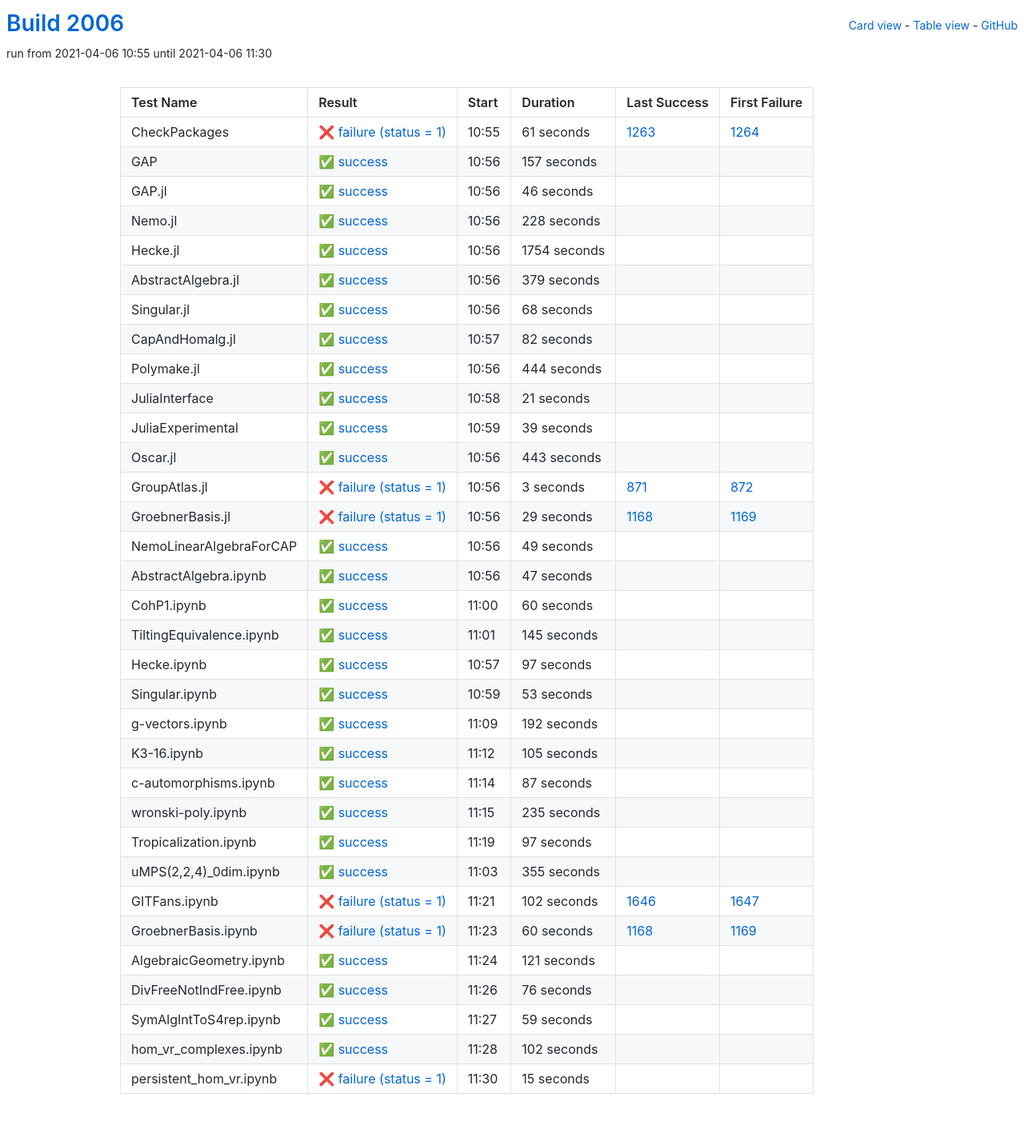
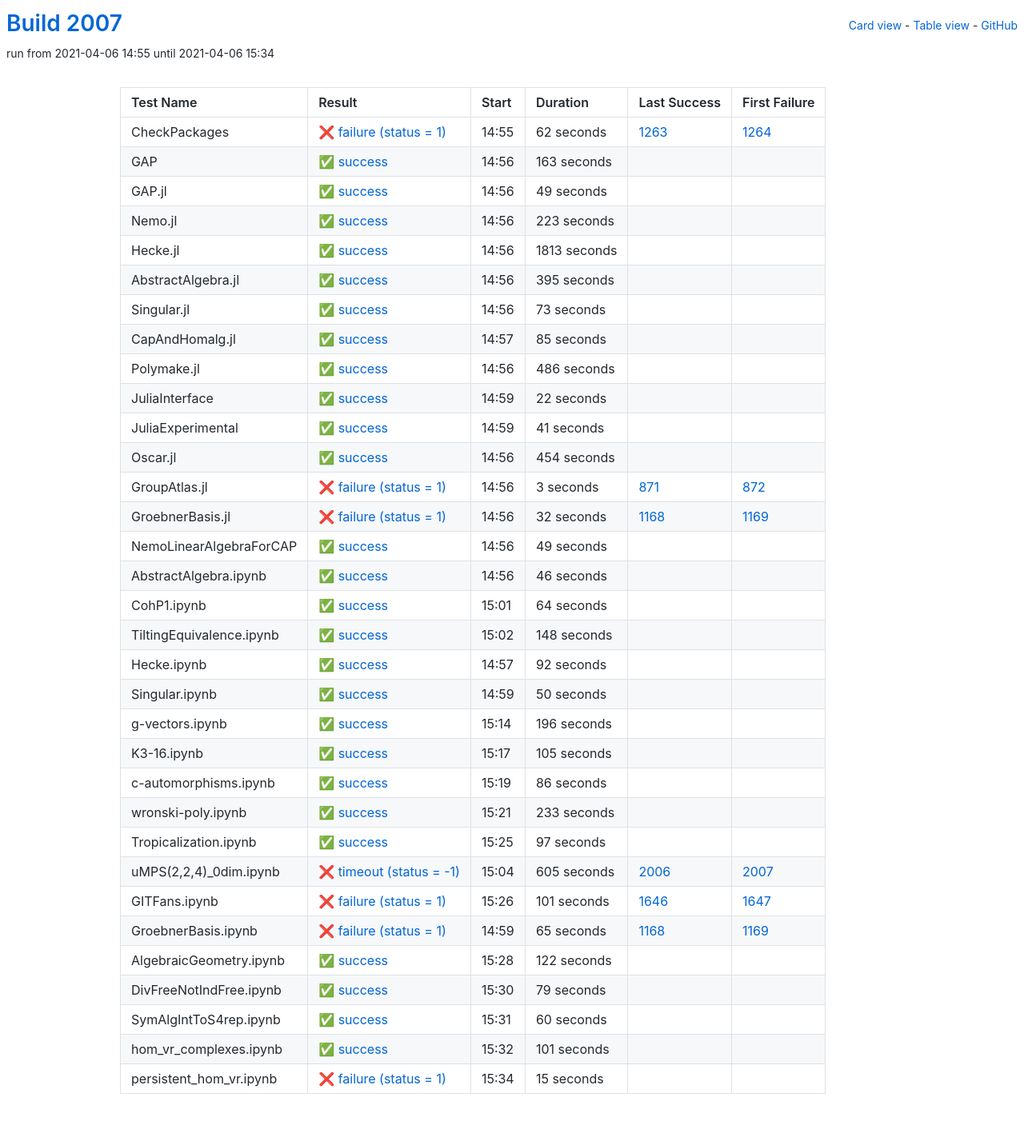
Before and after one commit to oscar-system/oscar-ci-status-stable, a Jekyll site: the page built from table.html, in a window 1280 px wide. Shown: the whole page at 80% size. Built offline with Jekyll 4.4.1, drawn with Linux system fonts in a browser that asks for light colours.

Commit message:
Build #2007

```diff
--- a/_data/ci.yml
+++ b/_data/ci.yml
@@ -1,6 +1,6 @@
 ---
-build: 2006
-build_url: https://oscarci.mathematik.uni-kl.de/job/oscar-stable/2006/
+build: 2007
+build_url: https://oscarci.mathematik.uni-kl.de/job/oscar-stable/2007/
 job: oscar-stable
 organization: oscar-system
 repo: oscar-ci-status-stable
@@ -8,152 +8,152 @@ repourl: https://github.com/oscar-system/oscar-ci-status-stable
 tests:
 - name: CheckPackages
   id: checkpackages
-  log: https://oscarci.mathematik.uni-kl.de/job/oscar-stable/2006/artifact/logs/build-2006/CheckPackages.log
-  start: 2021-04-06 10:55
+  log: https://oscarci.mathematik.uni-kl.de/job/oscar-stable/2007/artifact/logs/build-2007/CheckPackages.log
+  start: 2021-04-06 14:55
   success: false
   exitcode: 1
   status: failure
-  duration: 61
+  duration: 62
   last_success: 1263
   last_success_url: https://oscarci.mathematik.uni-kl.de/job/oscar-stable/1263/
   first_failure: 1264
   first_failure_url: https://oscarci.mathematik.uni-kl.de/job/oscar-stable/1264/
 - name: GAP
   id: gap
-  log: https://oscarci.mathematik.uni-kl.de/job/oscar-stable/2006/artifact/logs/build-2006/GAP.log
-  start: 2021-04-06 10:56
+  log: https://oscarci.mathematik.uni-kl.de/job/oscar-stable/2007/artifact/logs/build-2007/GAP.log
+  start: 2021-04-06 14:56
   success: true
   exitcode: 0
   status: success
-  duration: 157
+  duration: 163
   last_success: false
   last_success_url:
   first_failure: false
   first_failure_url:
 - name: GAP.jl
   id: gap-jl
-  log: https://oscarci.mathematik.uni-kl.de/job/oscar-stable/2006/artifact/logs/build-2006/GAP.jl.log
-  start: 2021-04-06 10:56
+  log: https://oscarci.mathematik.uni-kl.de/job/oscar-stable/2007/artifact/logs/build-2007/GAP.jl.log
+  start: 2021-04-06 14:56
   success: true
   exitcode: 0
   status: success
-  duration: 46
+  duration: 49
   last_success: false
   last_success_url:
   first_failure: false
   first_failure_url:
 - name: Nemo.jl
   id: nemo-jl
-  log: https://oscarci.mathematik.uni-kl.de/job/oscar-stable/2006/artifact/logs/build-2006/Nemo.jl.log
-  start: 2021-04-06 10:56
+  log: https://oscarci.mathematik.uni-kl.de/job/oscar-stable/2007/artifact/logs/build-2007/Nemo.jl.log
+  start: 2021-04-06 14:56
   success: true
   exitcode: 0
   status: success
-  duration: 228
+  duration: 223
   last_success: false
   last_success_url:
   first_failure: false
   first_failure_url:
 - name: Hecke.jl
   id: hecke-jl
-  log: https://oscarci.mathematik.uni-kl.de/job/oscar-stable/2006/artifact/logs/build-2006/Hecke.jl.log
-  start: 2021-04-06 10:56
+  log: https://oscarci.mathematik.uni-kl.de/job/oscar-stable/2007/artifact/logs/build-2007/Hecke.jl.log
+  start: 2021-04-06 14:56
   success: true
   exitcode: 0
   status: success
-  duration: 1754
+  duration: 1813
   last_success: false
   last_success_url:
   first_failure: false
   first_failure_url:
 - name: AbstractAlgebra.jl
   id: abstractalgebra-jl
-  log: https://oscarci.mathematik.uni-kl.de/job/oscar-stable/2006/artifact/logs/build-2006/AbstractAlgebra.jl.log
-  start: 2021-04-06 10:56
+  log: https://oscarci.mathematik.uni-kl.de/job/oscar-stable/2007/artifact/logs/build-2007/AbstractAlgebra.jl.log
+  start: 2021-04-06 14:56
   success: true
   exitcode: 0
   status: success
-  duration: 379
+  duration: 395
   last_success: false
   last_success_url:
   first_failure: false
   first_failure_url:
 - name: Singular.jl
   id: singular-jl
-  log: https://oscarci.mathematik.uni-kl.de/job/oscar-stable/2006/artifact/logs/build-2006/Singular.jl.log
-  start: 2021-04-06 10:56
+  log: https://oscarci.mathematik.uni-kl.de/job/oscar-stable/2007/artifact/logs/build-2007/Singular.jl.log
+  start: 2021-04-06 14:56
   success: true
   exitcode: 0
   status: success
-  duration: 68
+  duration: 73
   last_success: false
   last_success_url:
   first_failure: false
   first_failure_url:
 - name: CapAndHomalg.jl
   id: capandhomalg-jl
-  log: https://oscarci.mathematik.uni-kl.de/job/oscar-stable/2006/artifact/logs/build-2006/CapAndHomalg.jl.log
-  start: 2021-04-06 10:57
+  log: https://oscarci.mathematik.uni-kl.de/job/oscar-stable/2007/artifact/logs/build-2007/CapAndHomalg.jl.log
+  start: 2021-04-06 14:57
   success: true
   exitcode: 0
   status: success
-  duration: 82
+  duration: 85
   last_success: false
   last_success_url:
   first_failure: false
   first_failure_url:
 - name: Polymake.jl
   id: polymake-jl
-  log: https://oscarci.mathematik.uni-kl.de/job/oscar-stable/2006/artifact/logs/build-2006/Polymake.jl.log
-  start: 2021-04-06 10:56
+  log: https://oscarci.mathematik.uni-kl.de/job/oscar-stable/2007/artifact/logs/build-2007/Polymake.jl.log
+  start: 2021-04-06 14:56
   success: true
   exitcode: 0
   status: success
-  duration: 444
+  duration: 486
   last_success: false
   last_success_url:
   first_failure: false
   first_failure_url:
 - name: JuliaInterface
   id: juliainterface
-  log: https://oscarci.mathematik.uni-kl.de/job/oscar-stable/2006/artifact/logs/build-2006/JuliaInterface.log
-  start: 2021-04-06 10:58
+  log: https://oscarci.mathematik.uni-kl.de/job/oscar-stable/2007/artifact/logs/build-2007/JuliaInterface.log
+  start: 2021-04-06 14:59
   success: true
   exitcode: 0
   status: success
-  duration: 21
+  duration: 22
   last_success: false
   last_success_url:
   first_failure: false
   first_failure_url:
 - name: JuliaExperimental
   id: juliaexperimental
-  log: https://oscarci.mathematik.uni-kl.de/job/oscar-stable/2006/artifact/logs/build-2006/JuliaExperimental.log
-  start: 2021-04-06 10:59
+  log: https://oscarci.mathematik.uni-kl.de/job/oscar-stable/2007/artifact/logs/build-2007/JuliaExperimental.log
+  start: 2021-04-06 14:59
   success: true
   exitcode: 0
   status: success
-  duration: 39
+  duration: 41
   last_success: false
   last_success_url:
   first_failure: false
   first_failure_url:
 - name: Oscar.jl
   id: oscar-jl
-  log: https://oscarci.mathematik.uni-kl.de/job/oscar-stable/2006/artifact/logs/build-2006/Oscar.jl.log
-  start: 2021-04-06 10:56
+  log: https://oscarci.mathematik.uni-kl.de/job/oscar-stable/2007/artifact/logs/build-2007/Oscar.jl.log
+  start: 2021-04-06 14:56
   success: true
   exitcode: 0
   status: success
-  duration: 443
+  duration: 454
   last_success: false
   last_success_url:
   first_failure: false
   first_failure_url:
 - name: GroupAtlas.jl
   id: groupatlas-jl
-  log: https://oscarci.mathematik.uni-kl.de/job/oscar-stable/2006/artifact/logs/build-2006/GroupAtlas.jl.log
-  start: 2021-04-06 10:56
+  log: https://oscarci.mathematik.uni-kl.de/job/oscar-stable/2007/artifact/logs/build-2007/GroupAtlas.jl.log
+  start: 2021-04-06 14:56
   success: false
   exitcode: 1
   status: failure
@@ -164,20 +164,20 @@ tests:
   first_failure_url: https://oscarci.mathematik.uni-kl.de/job/oscar-stable/872/
 - name: GroebnerBasis.jl
   id: groebnerbasis-jl
-  log: https://oscarci.mathematik.uni-kl.de/job/oscar-stable/2006/artifact/logs/build-2006/GroebnerBasis.jl.log
-  start: 2021-04-06 10:56
+  log: https://oscarci.mathematik.uni-kl.de/job/oscar-stable/2007/artifact/logs/build-2007/GroebnerBasis.jl.log
+  start: 2021-04-06 14:56
   success: false
   exitcode: 1
   status: failure
-  duration: 29
+  duration: 32
   last_success: 1168
   last_success_url: https://oscarci.mathematik.uni-kl.de/job/oscar-stable/1168/
   first_failure: 1169
   first_failure_url: https://oscarci.mathematik.uni-kl.de/job/oscar-stable/1169/
 - name: NemoLinearAlgebraForCAP
   id: nemolinearalgebraforcap
-  log: https://oscarci.mathematik.uni-kl.de/job/oscar-stable/2006/artifact/logs/build-2006/NemoLinearAlgebraForCAP.log
-  start: 2021-04-06 10:56
+  log: https://oscarci.mathematik.uni-kl.de/job/oscar-stable/2007/artifact/logs/build-2007/NemoLinearAlgebraForCAP.log
+  start: 2021-04-06 14:56
   success: true
   exitcode: 0
   status: success
@@ -188,80 +188,80 @@ tests:
   first_failure_url:
 - name: AbstractAlgebra.ipynb
   id: abstractalgebra-ipynb
-  log: https://oscarci.mathematik.uni-kl.de/job/oscar-stable/2006/artifact/logs/build-2006/AbstractAlgebra.ipynb.log
-  start: 2021-04-06 10:56
+  log: https://oscarci.mathematik.uni-kl.de/job/oscar-stable/2007/artifact/logs/build-2007/AbstractAlgebra.ipynb.log
+  start: 2021-04-06 14:56
   success: true
   exitcode: 0
   status: success
-  duration: 47
+  duration: 46
   last_success: false
   last_success_url:
   first_failure: false
   first_failure_url:
 - name: CohP1.ipynb
   id: cohp1-ipynb
-  log: https://oscarci.mathematik.uni-kl.de/job/oscar-stable/2006/artifact/logs/build-2006/CohP1.ipynb.log
-  start: 2021-04-06 11:00
+  log: https://oscarci.mathematik.uni-kl.de/job/oscar-stable/2007/artifact/logs/build-2007/CohP1.ipynb.log
+  start: 2021-04-06 15:01
   success: true
   exitcode: 0
   status: success
-  duration: 60
+  duration: 64
   last_success: false
   last_success_url:
   first_failure: false
   first_failure_url:
 - name: TiltingEquivalence.ipynb
   id: tiltingequivalence-ipynb
-  log: https://oscarci.mathematik.uni-kl.de/job/oscar-stable/2006/artifact/logs/build-2006/TiltingEquivalence.ipynb.log
-  start: 2021-04-06 11:01
+  log: https://oscarci.mathematik.uni-kl.de/job/oscar-stable/2007/artifact/logs/build-2007/TiltingEquivalence.ipynb.log
+  start: 2021-04-06 15:02
   success: true
   exitcode: 0
   status: success
-  duration: 145
+  duration: 148
   last_success: false
   last_success_url:
   first_failure: false
   first_failure_url:
 - name: Hecke.ipynb
   id: hecke-ipynb
-  log: https://oscarci.mathematik.uni-kl.de/job/oscar-stable/2006/artifact/logs/build-2006/Hecke.ipynb.log
-  start: 2021-04-06 10:57
+  log: https://oscarci.mathematik.uni-kl.de/job/oscar-stable/2007/artifact/logs/build-2007/Hecke.ipynb.log
+  start: 2021-04-06 14:57
   success: true
   exitcode: 0
   status: success
-  duration: 97
+  duration: 92
   last_success: false
   last_success_url:
   first_failure: false
   first_failure_url:
 - name: Singular.ipynb
   id: singular-ipynb
-  log: https://oscarci.mathematik.uni-kl.de/job/oscar-stable/2006/artifact/logs/build-2006/Singular.ipynb.log
-  start: 2021-04-06 10:59
+  log: https://oscarci.mathematik.uni-kl.de/job/oscar-stable/2007/artifact/logs/build-2007/Singular.ipynb.log
+  start: 2021-04-06 14:59
   success: true
   exitcode: 0
   status: success
-  duration: 53
+  duration: 50
   last_success: false
   last_success_url:
   first_failure: false
   first_failure_url:
 - name: g-vectors.ipynb
   id: g-vectors-ipynb
-  log: https://oscarci.mathematik.uni-kl.de/job/oscar-stable/2006/artifact/logs/build-2006/g-vectors.ipynb.log
-  start: 2021-04-06 11:09
+  log: https://oscarci.mathematik.uni-kl.de/job/oscar-stable/2007/artifact/logs/build-2007/g-vectors.ipynb.log
+  start: 2021-04-06 15:14
   success: true
   exitcode: 0
   status: success
-  duration: 192
+  duration: 196
   last_success: false
   last_success_url:
   first_failure: false
   first_failure_url:
 - name: K3-16.ipynb
   id: k3-16-ipynb
-  log: https://oscarci.mathematik.uni-kl.de/job/oscar-stable/2006/artifact/logs/build-2006/K3-16.ipynb.log
-  start: 2021-04-06 11:12
+  log: https://oscarci.mathematik.uni-kl.de/job/oscar-stable/2007/artifact/logs/build-2007/K3-16.ipynb.log
+  start: 2021-04-06 15:17
   success: true
   exitcode: 0
   status: success
@@ -272,32 +272,32 @@ tests:
   first_failure_url:
 - name: c-automorphisms.ipynb
   id: c-automorphisms-ipynb
-  log: https://oscarci.mathematik.uni-kl.de/job/oscar-stable/2006/artifact/logs/build-2006/c-automorphisms.ipynb.log
-  start: 2021-04-06 11:14
+  log: https://oscarci.mathematik.uni-kl.de/job/oscar-stable/2007/artifact/logs/build-2007/c-automorphisms.ipynb.log
+  start: 2021-04-06 15:19
   success: true
   exitcode: 0
   status: success
-  duration: 87
+  duration: 86
   last_success: false
   last_success_url:
   first_failure: false
   first_failure_url:
 - name: wronski-poly.ipynb
   id: wronski-poly-ipynb
-  log: https://oscarci.mathematik.uni-kl.de/job/oscar-stable/2006/artifact/logs/build-2006/wronski-poly.ipynb.log
-  start: 2021-04-06 11:15
+  log: https://oscarci.mathematik.uni-kl.de/job/oscar-stable/2007/artifact/logs/build-2007/wronski-poly.ipynb.log
+  start: 2021-04-06 15:21
   success: true
   exitcode: 0
   status: success
-  duration: 235
+  duration: 233
   last_success: false
   last_success_url:
   first_failure: false
   first_failure_url:
 - name: Tropicalization.ipynb
   id: tropicalization-ipynb
-  log: https://oscarci.mathematik.uni-kl.de/job/oscar-stable/2006/artifact/logs/build-2006/Tropicalization.ipynb.log
-  start: 2021-04-06 11:19
+  log: https://oscarci.mathematik.uni-kl.de/job/oscar-stable/2007/artifact/logs/build-2007/Tropicalization.ipynb.log
+  start: 2021-04-06 15:25
   success: true
   exitcode: 0
   status: success
@@ -308,92 +308,92 @@ tests:
   first_failure_url:
 - name: uMPS(2,2,4)_0dim.ipynb
   id: umps-2-2-4-0dim-ipynb
-  log: https://oscarci.mathematik.uni-kl.de/job/oscar-stable/2006/artifact/logs/build-2006/uMPS-2-2-4-_0dim.ipynb.log
-  start: 2021-04-06 11:03
-  success: true
-  exitcode: 0
-  status: success
-  duration: 355
-  last_success: false
-  last_success_url:
-  first_failure: false
-  first_failure_url:
+  log: https://oscarci.mathematik.uni-kl.de/job/oscar-stable/2007/artifact/logs/build-2007/uMPS-2-2-4-_0dim.ipynb.log
+  start: 2021-04-06 15:04
+  success: false
+  exitcode: -1
+  status: timeout
+  duration: 605
+  last_success: 2006
+  last_success_url: https://oscarci.mathematik.uni-kl.de/job/oscar-stable/2006/
+  first_failure: 2007
+  first_failure_url: https://oscarci.mathematik.uni-kl.de/job/oscar-stable/2007/
 - name: GITFans.ipynb
   id: gitfans-ipynb
-  log: https://oscarci.mathematik.uni-kl.de/job/oscar-stable/2006/artifact/logs/build-2006/GITFans.ipynb.log
-  start: 2021-04-06 11:21
+  log: https://oscarci.mathematik.uni-kl.de/job/oscar-stable/2007/artifact/logs/build-2007/GITFans.ipynb.log
+  start: 2021-04-06 15:26
   success: false
   exitcode: 1
   status: failure
-  duration: 102
+  duration: 101
   last_success: 1646
   last_success_url: https://oscarci.mathematik.uni-kl.de/job/oscar-stable/1646/
   first_failure: 1647
   first_failure_url: https://oscarci.mathematik.uni-kl.de/job/oscar-stable/1647/
 - name: GroebnerBasis.ipynb
   id: groebnerbasis-ipynb
-  log: https://oscarci.mathematik.uni-kl.de/job/oscar-stable/2006/artifact/logs/build-2006/GroebnerBasis.ipynb.log
-  start: 2021-04-06 11:23
+  log: https://oscarci.mathematik.uni-kl.de/job/oscar-stable/2007/artifact/logs/build-2007/GroebnerBasis.ipynb.log
+  start: 2021-04-06 14:59
   success: false
   exitcode: 1
   status: failure
-  duration: 60
+  duration: 65
   last_success: 1168
   last_success_url: https://oscarci.mathematik.uni-kl.de/job/oscar-stable/1168/
   first_failure: 1169
   first_failure_url: https://oscarci.mathematik.uni-kl.de/job/oscar-stable/1169/
 - name: AlgebraicGeometry.ipynb
   id: algebraicgeometry-ipynb
-  log: https://oscarci.mathematik.uni-kl.de/job/oscar-stable/2006/artifact/logs/build-2006/AlgebraicGeometry.ipynb.log
-  start: 2021-04-06 11:24
+  log: https://oscarci.mathematik.uni-kl.de/job/oscar-stable/2007/artifact/logs/build-2007/AlgebraicGeometry.ipynb.log
+  start: 2021-04-06 15:28
   success: true
   exitcode: 0
   status: success
-  duration: 121
+  duration: 122
   last_success: false
   last_success_url:
   first_failure: false
   first_failure_url:
 - name: DivFreeNotIndFree.ipynb
   id: divfreenotindfree-ipynb
-  log: https://oscarci.mathematik.uni-kl.de/job/oscar-stable/2006/artifact/logs/build-2006/DivFreeNotIndFree.ipynb.log
-  start: 2021-04-06 11:26
+  log: https://oscarci.mathematik.uni-kl.de/job/oscar-stable/2007/artifact/logs/build-2007/DivFreeNotIndFree.ipynb.log
+  start: 2021-04-06 15:30
   success: true
   exitcode: 0
   status: success
-  duration: 76
+  duration: 79
   last_success: false
   last_success_url:
   first_failure: false
   first_failure_url:
 - name: SymAlgIntToS4rep.ipynb
   id: symalginttos4rep-ipynb
-  log: https://oscarci.mathematik.uni-kl.de/job/oscar-stable/2006/artifact/logs/build-2006/SymAlgIntToS4rep.ipynb.log
-  start: 2021-04-06 11:27
+  log: https://oscarci.mathematik.uni-kl.de/job/oscar-stable/2007/artifact/logs/build-2007/SymAlgIntToS4rep.ipynb.log
+  start: 2021-04-06 15:31
   success: true
   exitcode: 0
   status: success
-  duration: 59
+  duration: 60
   last_success: false
   last_success_url:
   first_failure: false
   first_failure_url:
 - name: hom_vr_complexes.ipynb
   id: hom-vr-complexes-ipynb
-  log: https://oscarci.mathematik.uni-kl.de/job/oscar-stable/2006/artifact/logs/build-2006/hom_vr_complexes.ipynb.log
-  start: 2021-04-06 11:28
+  log: https://oscarci.mathematik.uni-kl.de/job/oscar-stable/2007/artifact/logs/build-2007/hom_vr_complexes.ipynb.log
+  start: 2021-04-06 15:32
   success: true
   exitcode: 0
   status: success
-  duration: 102
+  duration: 101
   last_success: false
   last_success_url:
   first_failure: false
   first_failure_url:
 - name: persistent_hom_vr.ipynb
   id: persistent-hom-vr-ipynb
-  log: https://oscarci.mathematik.uni-kl.de/job/oscar-stable/2006/artifact/logs/build-2006/persistent_hom_vr.ipynb.log
-  start: 2021-04-06 11:30
+  log: https://oscarci.mathematik.uni-kl.de/job/oscar-stable/2007/artifact/logs/build-2007/persistent_hom_vr.ipynb.log
+  start: 2021-04-06 15:34
   success: false
   exitcode: 1
   status: failure
```
Also changed, not shown: README.md.
